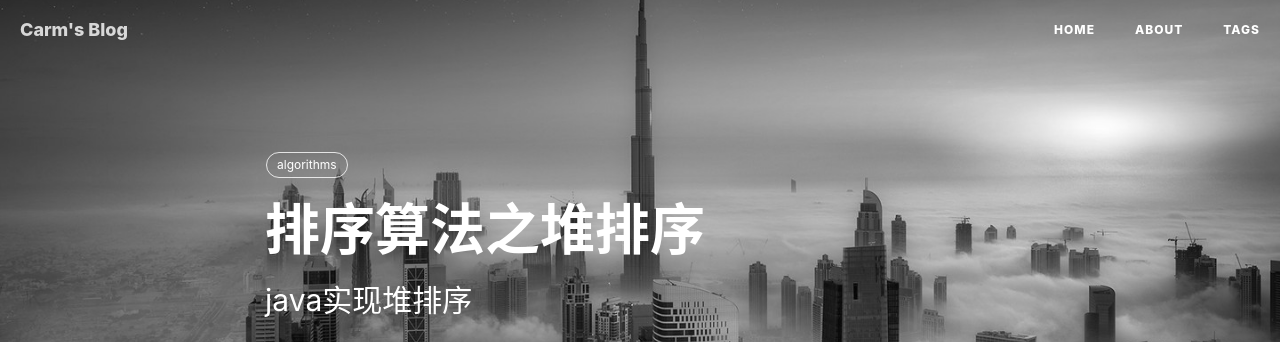
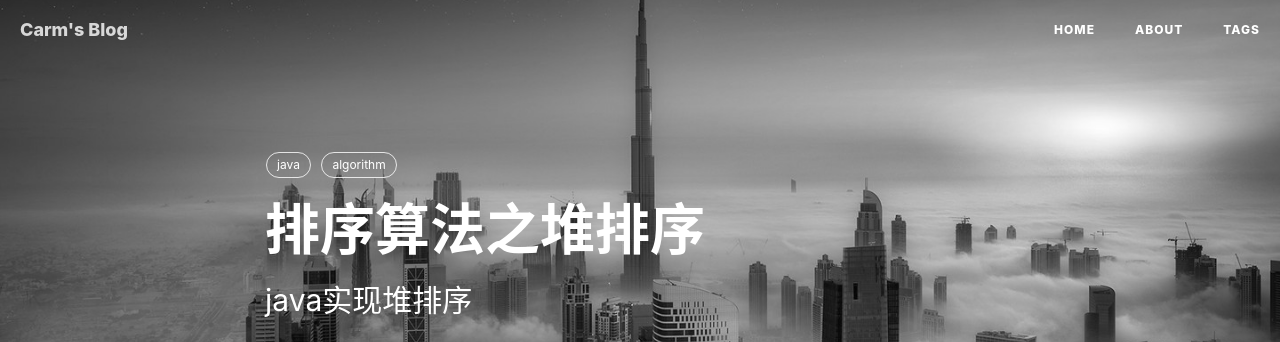
Before and after one commit to carmhuo/carmhuo.github.io, a Jekyll site: the page built from _posts/2016-07-11-HeapSort.md, in a window 1280 px wide and 900 px high. Shown: the top 342 px of the window. Built offline with Jekyll 4.4.1, drawn with Linux system fonts in a browser that asks for light colours; nearby versions of some CDN libraries; comment, search, counter and statistics services are not loaded.

Commit message:
Update 2016-07-11-HeapSort.md

```diff
--- a/_posts/2016-07-11-HeapSort.md
+++ b/_posts/2016-07-11-HeapSort.md
@@ -6,7 +6,8 @@ author: carm
 header-img: img/home-bg.jpg
 categories: Algorithms
 tag:
-  - algorithms
+  - java
+  - algorithm
 ---
 # 排序算法之堆排序
 
```
